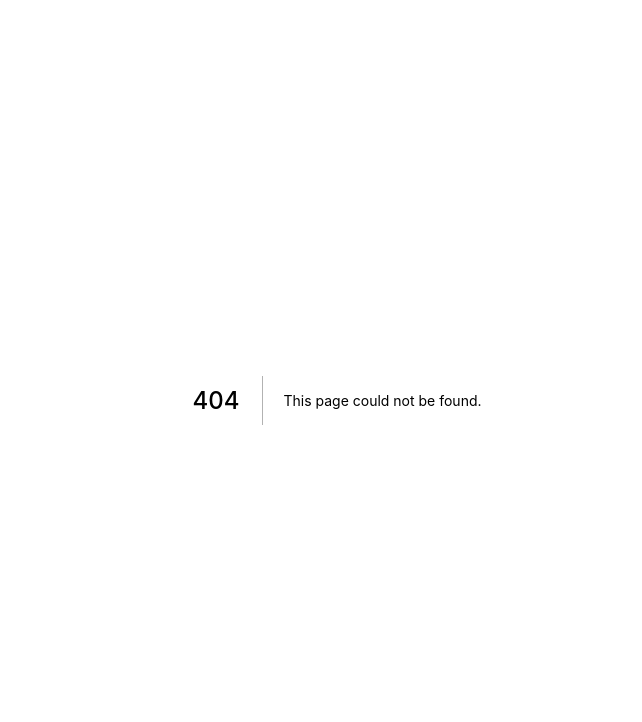
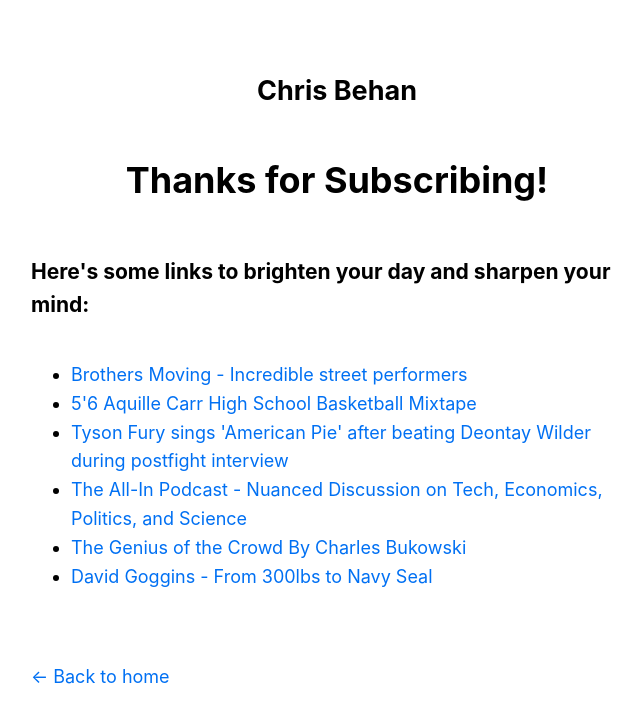
Before and after one commit to Chris-Behan/chris-behan.github.io, a Next.js app: page /thanks in a window 1280 px wide. Before the commit this address had no page. Shown: the top 722 px of the page, without its empty margins (303-945 px from the left). Built offline with nearby package versions, Linux system fonts and the light colour scheme.

Commit message:
Add Thanks for subscribing page

```diff
--- /dev/null
+++ b/pages/thanks.js
@@ -0,0 +1,51 @@
+import Layout from "../components/layout";
+import Head from "next/head";
+import styles from "../styles/thanks.module.css";
+
+export default function Thanks() {
+  return (
+    <Layout>
+      <Head>
+        <title>Thanks!</title>
+      </Head>
+      <div className={styles.container}>
+        <h1>Thanks for Subscribing!</h1>
+        <h3>Here's some links to brighten your day and sharpen your mind:</h3>
+        <ul>
+          <li>
+            <a href="https://www.youtube.com/watch?v=g3AHqcinzZ4&ab_channel=KarylannLove">
+              Brothers Moving - Incredible street performers
+            </a>
+          </li>
+          <li>
+            <a href="https://www.youtube.com/watch?v=zpZRRaAbdzo&ab_channel=Hoopmixtape">
+              5'6 Aquille Carr High School Basketball Mixtape
+            </a>
+          </li>
+          <li>
+            <a href="https://www.youtube.com/watch?v=FvP9SE0QA9o&ab_channel=PBCONFOX">
+              Tyson Fury sings 'American Pie' after beating Deontay Wilder
+              during postfight interview
+            </a>
+          </li>
+          <li>
+            <a href="https://www.youtube.com/channel/UCESLZhusAkFfsNsApnjF_Cg">
+              The All-In Podcast - Nuanced Discussion on Tech, Economics,
+              Politics, and Science
+            </a>
+          </li>
+          <li>
+            <a href="https://www.youtube.com/watch?v=0doGM_6izYg&ab_channel=illneas">
+              The Genius of the Crowd By Charles Bukowski
+            </a>
+          </li>
+          <li>
+            <a href="https://www.youtube.com/watch?v=HVi3oPufVPg&t=75s&ab_channel=JREClips">
+              David Goggins - From 300lbs to Navy Seal
+            </a>
+          </li>
+        </ul>
+      </div>
+    </Layout>
+  );
+}
--- /dev/null
+++ b/styles/thanks.module.css
@@ -0,0 +1,6 @@
+.container {
+  display: flex;
+  flex-direction: column;
+  align-items: center;
+  justify-content: center;
+}
```
